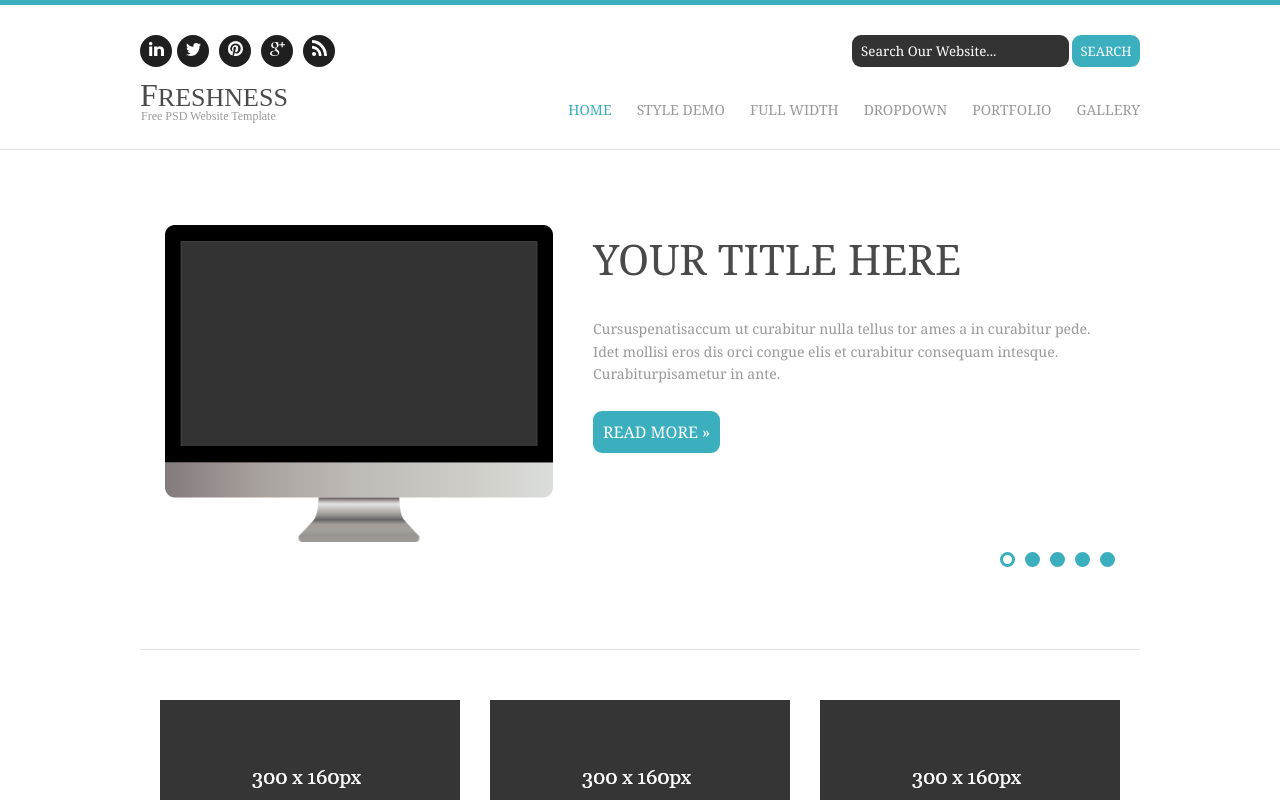
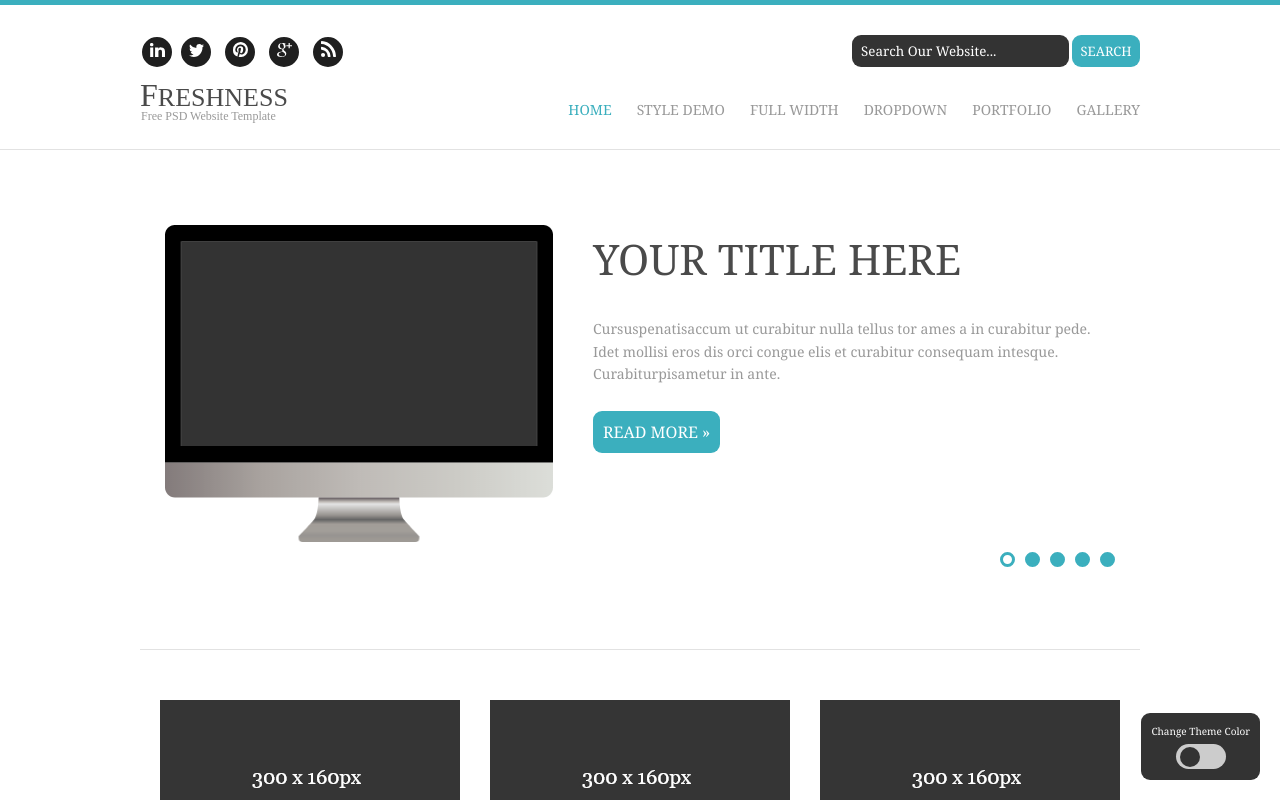
Before and after one commit to omar-marzook/freshness, a React (Create React App) app: page / in a window 1280 px wide. Shown: the top 800 px of the page. Built offline with nearby package versions, Linux system fonts and the light colour scheme.

Commit message:
Add Dark Theme

```diff
--- a/src/App.js
+++ b/src/App.js
@@ -1,4 +1,4 @@
-import React from "react";
+import React, { Component } from "react";
 import Header from "./components/Header.js";
 import HeroSlider from "./components/HeroSlider.js";
 import IntroCard from "./components/IntroCard.js";
@@ -6,12 +6,69 @@ import ServicesCard from "./components/ServicesCard.js";
 import Footer from "./components/Footer.js";
 import Copyrights from "./components/Copyrights.js";
 
-function App() {
+class App extends Component {
+  constructor() {
+    super();
+    this.state = {
+      checked: localStorage.getItem("theme") === "dark" ? true : false,
+      theme: localStorage.getItem("theme")
+    };
+  }
+
+  componentDidMount() {
+    document
+      .getElementsByTagName("HTML")[0]
+      .setAttribute("theme", localStorage.getItem("theme"));
+  }
+
+  toggleThemeChange() {
+    const { checked } = this.state;
+    if (checked === false) {
+      document.documentElement.classList.add("theme-transition");
+
+      localStorage.setItem("theme", "dark");
+      document
+        .getElementsByTagName("HTML")[0]
+        .setAttribute("theme", localStorage.getItem("theme"));
+      this.setState({
+        checked: true
+      });
+      window.setTimeout(function() {
+        document.documentElement.classList.remove("theme-transition");
+      }, 700);
+    } else {
+      document.documentElement.classList.add("theme-transition");
+
+      localStorage.setItem("theme", "light");
+      document
+        .getElementsByTagName("HTML")[0]
+        .setAttribute("theme", localStorage.getItem("theme"));
+      this.setState({
+        checked: false
+      });
+      window.setTimeout(function() {
+        document.documentElement.classList.remove("theme-transition");
+      }, 700);
+    }
+  }
+
+  render() {
     return (
       <main className="app">
+        <div className="theme_color">
+          <p>Change Theme Color</p>
+          <label className="switch">
+            <input
+              type="checkbox"
+              defaultChecked={this.state.checked}
+              onChange={() => this.toggleThemeChange()}
+            />
+            <span className="switcher round"></span>
+          </label>
+        </div>
         <Header />
 
-      <section className="container silder_section">
+        <section className="container slider_section">
           <HeroSlider />
         </section>
 
@@ -51,5 +108,6 @@ function App() {
       </main>
     );
   }
+}
 
 export default App;
--- a/src/components/Footer.css
+++ b/src/components/Footer.css
@@ -14,7 +14,7 @@
 
 .footer_parties h4 {
   font-size: 20px;
-  color: var(--theme-color);
+  color: #fff;
   margin-bottom: 30px;
   text-transform: capitalize;
 }
--- a/src/components/HeaderParties/Social.css
+++ b/src/components/HeaderParties/Social.css
@@ -8,13 +8,14 @@
 }
 
 .social_Icons-link {
-  width: 32px;
-  height: 32px;
+  width: 34px;
+  height: 34px;
   border-radius: 50%;
   background: var(--social-bg-color);
   display: table-cell;
   vertical-align: middle;
   text-align: center;
+  border: 2px solid #fff;
 }
 
 .social_Icons-link:hover,
--- a/src/index.css
+++ b/src/index.css
@@ -14,6 +14,13 @@
   --footer-input-bg: #2c2c2c;
 }
 
+:root[theme='dark'] {
+  --theme-color: #1a1a1a;
+  --dark-text: #fff;
+  --search-bg: #ccc;
+  --footer-input-bg: #d3d3d3;
+}
+
 html,
 body {
   -webkit-box-sizing: border-box;
@@ -21,6 +28,7 @@ body {
   box-sizing: border-box;
   margin: 0;
   line-height: 1.618;
+  background: var(--theme-color);
 }
 
 *,
@@ -86,7 +94,7 @@ p {
 }
 
 /***** Slider *****/
-.silder_section {
+.slider_section {
   height: 500px;
   padding: 50px 20px;
   border-bottom: 1px solid var(--border-color);
@@ -164,7 +172,7 @@ p {
 /***** End Footer *****/
 
 @media only screen and (max-width: 730px) {
-  .silder_section {
+  .slider_section {
     height: auto;
   }
 }
@@ -189,3 +197,92 @@ p {
     width: 280px;
   }
 }
+
+
+/***** CSS styling for our switch *****/
+.switch {
+  position: relative;
+  display: inline-block;
+  width: 50px;
+  height: 25px;
+}
+
+.switch input {
+  opacity: 0;
+  width: 0;
+  height: 0;
+}
+
+.switcher {
+  position: absolute;
+  cursor: pointer;
+  top: 0;
+  left: 0;
+  right: 0;
+  bottom: 0;
+  background-color: #ccc;
+  -webkit-transition: 0.4s;
+  transition: 0.4s;
+}
+
+.switcher:before {
+  position: absolute;
+  content: "";
+  height: 20px;
+  width: 20px;
+  left: 4px;
+  bottom: 2px;
+  background-color: var(--search-bg);
+  -webkit-transition: 0.4s;
+  transition: 0.4s;
+}
+
+input:checked+.switcher {
+  background-color: var(--theme-color);
+}
+
+input:focus+.switcher {
+  box-shadow: 0 0 1px var(--theme-color);
+}
+
+input:checked+.switcher:before {
+  -webkit-transform: translateX(22px);
+  -ms-transform: translateX(22px);
+  transform: translateX(22px);
+}
+
+.switcher.round {
+  border-radius: 25px;
+}
+
+.switcher.round:before {
+  border-radius: 50%;
+}
+
+
+html.theme-transition,
+html.theme-transition *,
+html.theme-transition *:before,
+html.theme-transition *:after {
+  transition: all 500ms !important;
+  transition-delay: 0 !important;
+}
+
+.theme_color {
+  background: var(--search-bg);
+  position: fixed;
+  bottom: 20px;
+  right: 20px;
+  z-index: 99;
+  opacity: 1;
+  padding: 10px;
+  border-radius: 9px;
+  text-align: center;
+}
+
+.theme_color p {
+  font-size: 10px;
+  text-transform: capitalize;
+  margin-bottom: 5px;
+  color: var(--theme-color);
+}
```
Lines whose indentation alone changed are shown as unchanged.
